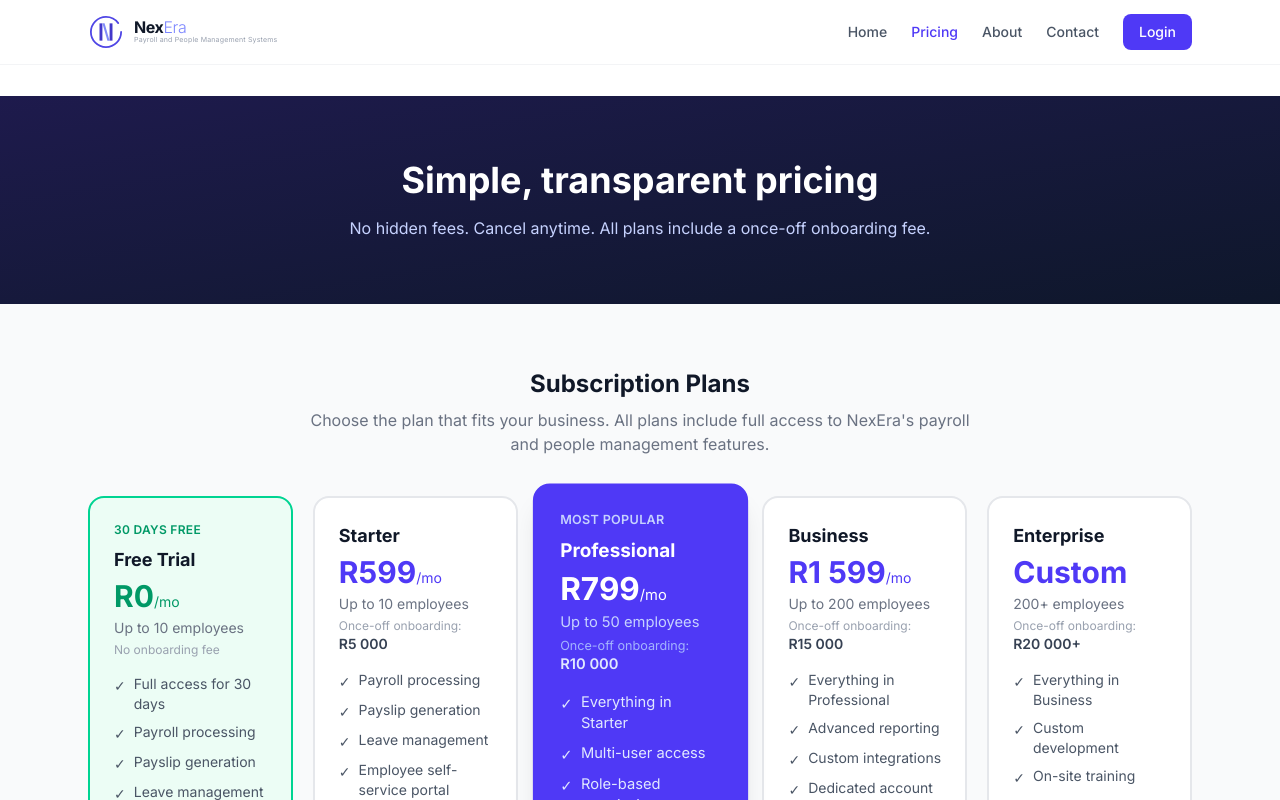
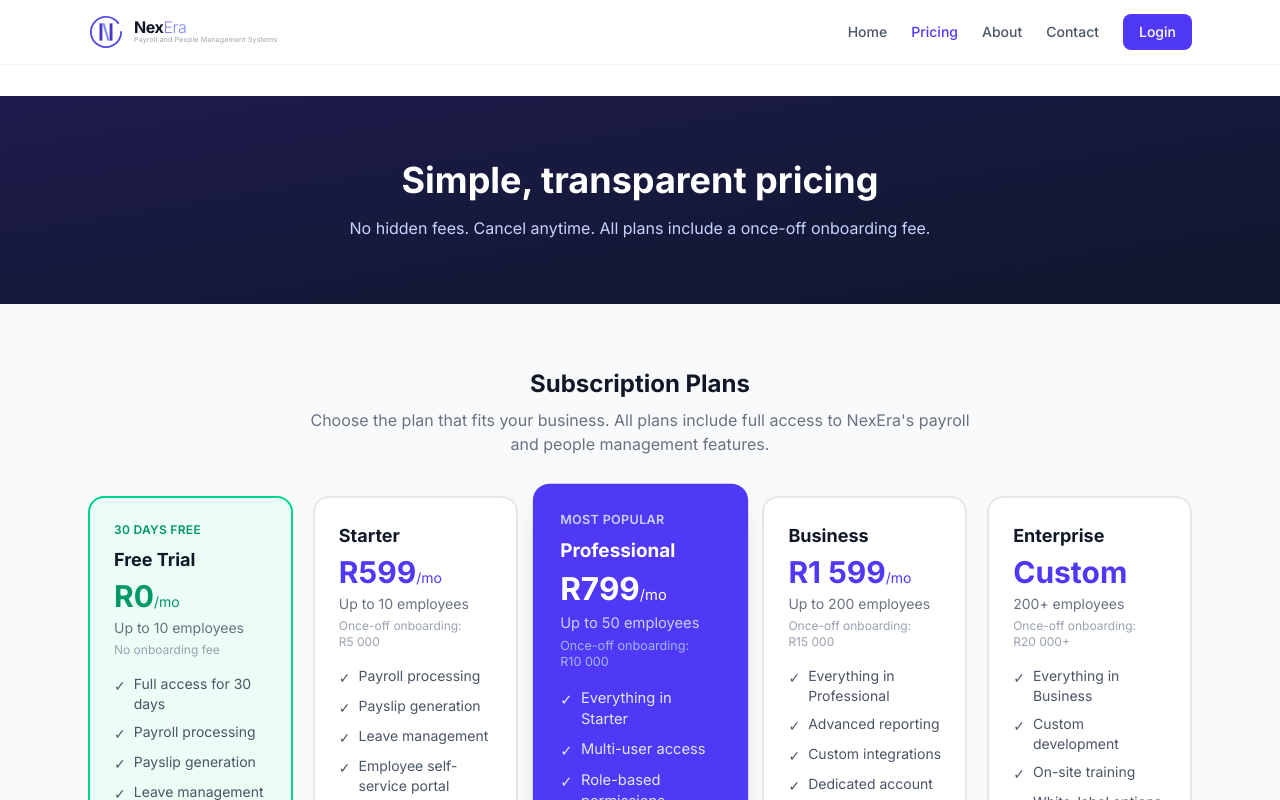
Before and after one commit to nazeerdomingo-ui/nexera-website, a Next.js app: page /pricing in a window 1280 px wide. Shown: the top 800 px of the page. Built offline with nearby package versions, Linux system fonts and the light colour scheme.

Commit message:
Revert onboarding fee text style to original

```diff
--- a/app/pricing/page.tsx
+++ b/app/pricing/page.tsx
@@ -79,7 +79,7 @@ export default function PricingPage() {
                   <div className={`text-sm mb-1 ${plan.popular ? "text-indigo-200" : "text-gray-500"}`}>{plan.employees}</div>
                   <div className={`text-xs mb-4 ${plan.popular ? "text-indigo-300" : "text-gray-400"}`}>
                     {plan.trial ? plan.onboarding : (
-                      <>Once-off onboarding:<br /><span className={`font-semibold text-sm ${plan.popular ? "text-indigo-100" : "text-gray-700"}`}>{plan.onboarding}</span></>
+                      <>Once-off onboarding:<br />{plan.onboarding}</>
                     )}
                   </div>
                   <ul className="space-y-2 flex-1">
```
